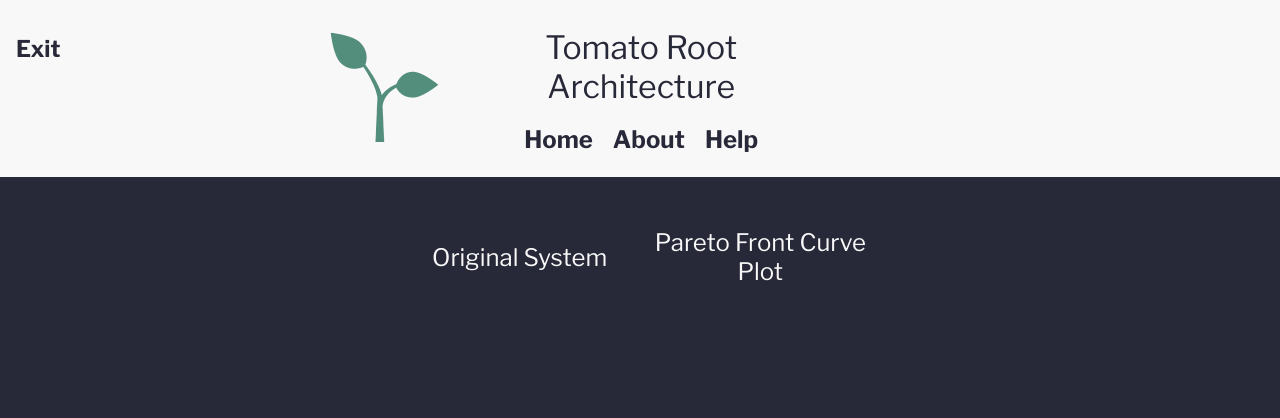
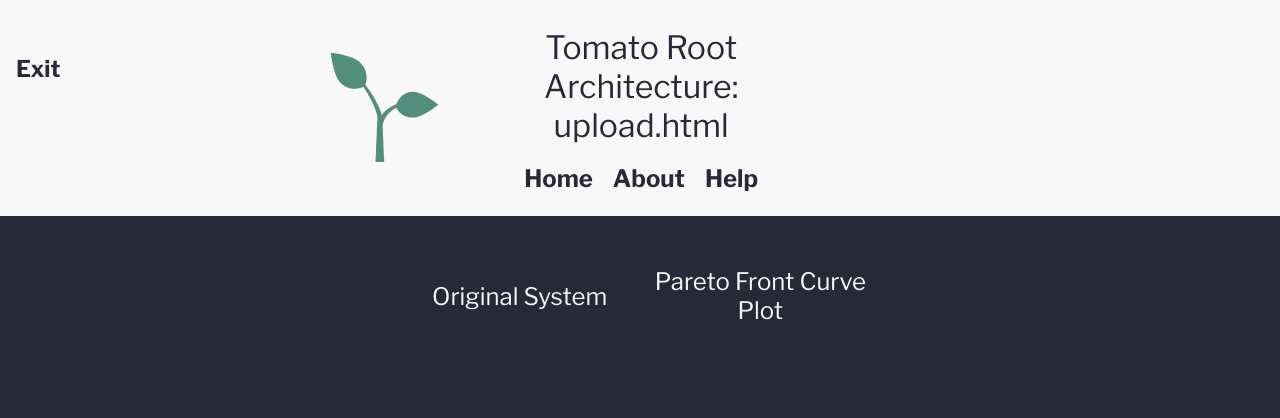
Before and after one commit to JoannaBlatt/tomato-root-architecture, a PHP site: page /upload.html in a window 1280 px wide. Shown: the top 418 px of the page. Run offline with PHP 8.4, Linux system fonts and the light colour scheme; lists and menus that the app fills with data are empty.

Commit message:
uploadFramkework can now pass a var to makeDirectories.sh which passes to makeDir.py which makes the directory

```diff
--- a/upload.html
+++ b/upload.html
@@ -13,7 +13,7 @@
             <th class = "back-arrow"><a href="https://www.arjun-chandrasekhar-teaching.com"><h3 class="menu-button back-arrow">Exit</h3></a></th>
             <th class="sprout-image"><img src="Images/Sprout.png"></th>
             <th class="header-text">
-                <h1 class="title">Tomato Root Architecture</h1> <br />
+                <h1 class="title">Tomato Root Architecture: upload.html</h1> <br />
                 <div class="menu">
                     <a href = "home.html"><h3 class="menu-button">Home</h3></a>
                     <a href = "about.html"><h3 class="menu-button">About</h3></a>
@@ -40,7 +40,7 @@
 
         </tr>
         <tr>
-            <td><form action="upload.php" method="post" enctype="multipart/form-data" name="test">
+            <td><form action="upload.php" method="post" enctype="multipart/form-data" name="userUpload">
                 <label for="testfileupload" class="big_button upload">
                     <input id="testfileupload" type="file" name="testingfileupload" onchange="this.form.submit();" />
                     Upload Again
--- a/uploadFramework.php
+++ b/uploadFramework.php
@@ -63,9 +63,10 @@ echo "<br><hr><br>";
 
 echo "<br>section 2: pass sessID to makeDir and make directories";
 
-$output = shell_exec('/home/dh_an3skk/arjun-chandrasekhar-teaching.com/tomato/testScript.sh');
+echo '<BR>/home/dh_an3skk/arjun-chandrasekhar-teaching.com/tomato/makeDirectories.sh '.$sessID;
+$output = shell_exec('/home/dh_an3skk/arjun-chandrasekhar-teaching.com/tomato/makeDirectories.sh '.$sessID);
 
-
+echo '<br><br><br>';
 /** Function: getRequestData()
  * Cleans any requested data by converting HTML entities
  * (to avoid cross scripting attacks) and trims white space
```
